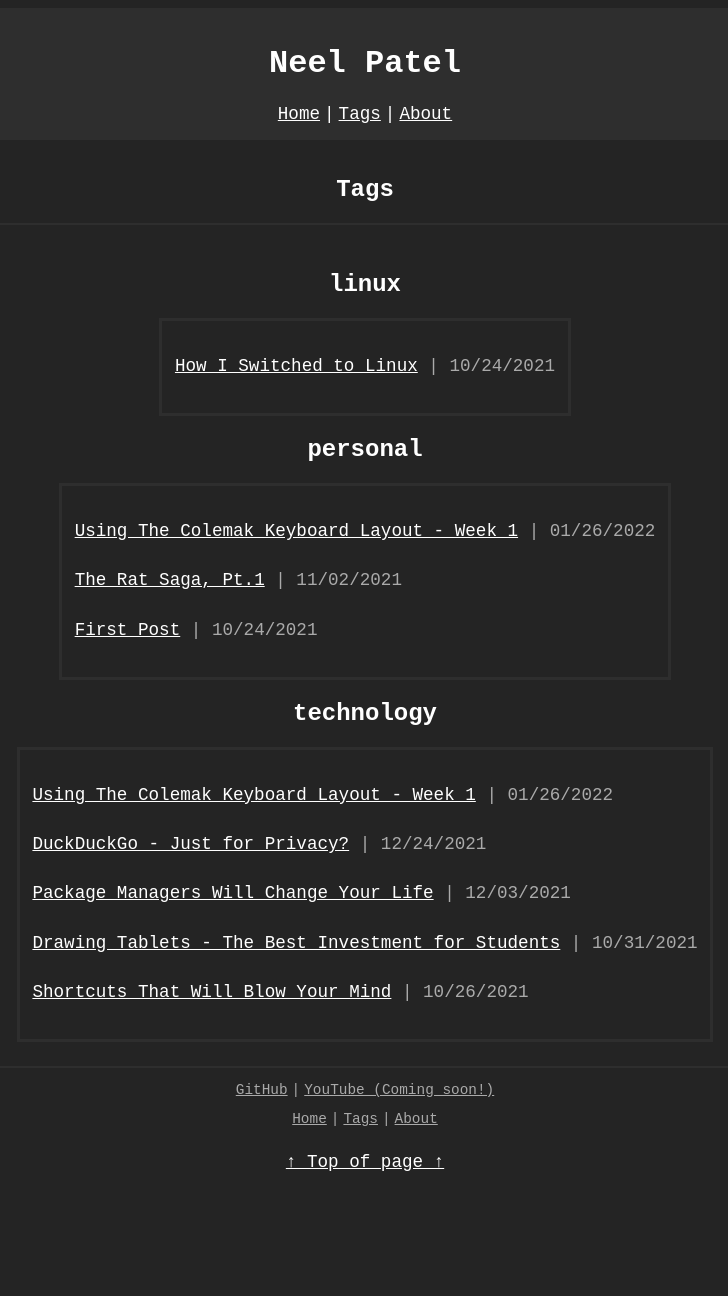
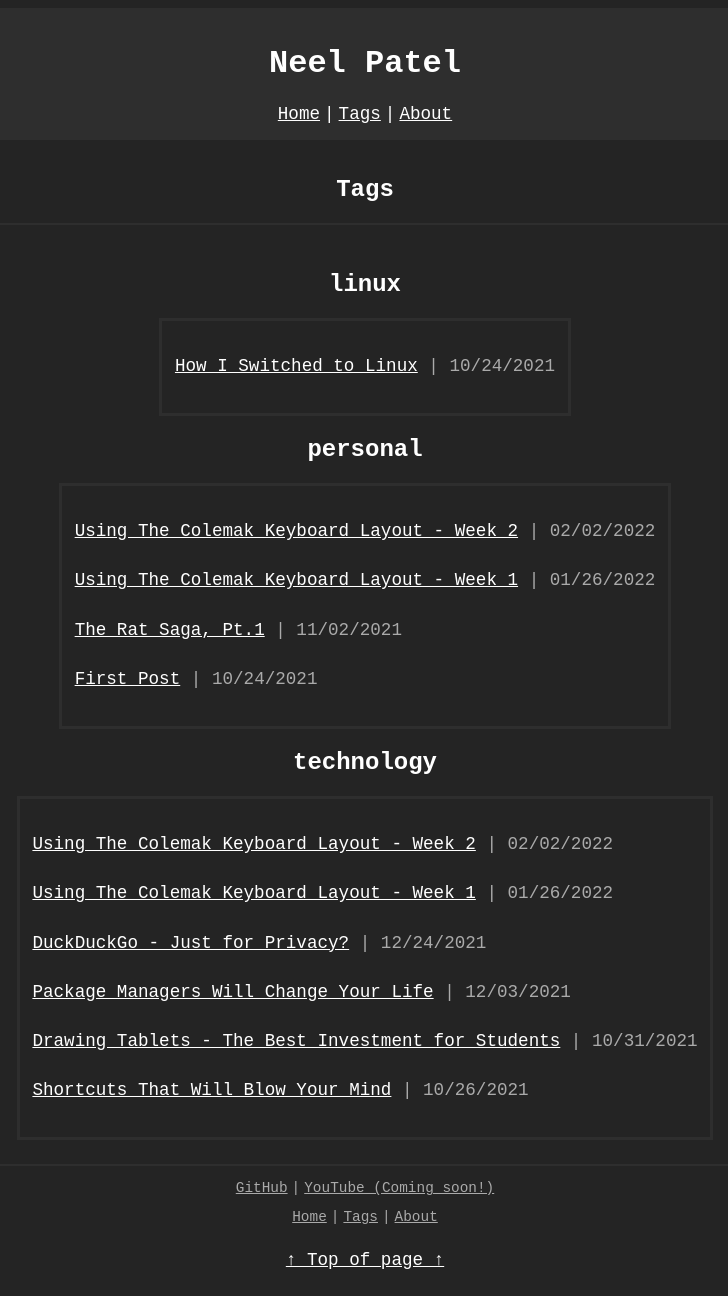
Before and after one commit to NotNeelPatel/notneelpatel.github.io, a Jekyll site: the page built from tags.markdown, in a window 1280 px wide. Shown: the whole page, without its empty margins (275-1003 px from the left). Built offline with Jekyll 4.4.1, drawn with Linux system fonts in a browser that asks for light colours; before the commit the page ends 1198 px from its top, so only the background shows below that; some of the changed lines change nothing that is shown.

Commit message:
Colemak W2

```diff
--- /dev/null
+++ b/_posts/technology/2022-02-02-switching-to-colemak-w2.md
@@ -0,0 +1,36 @@
+---
+layout: post
+title: "Using The Colemak Keyboard Layout - Week 2"
+date: 2022-02-02
+tag: [technology, personal]
+---
+
+Progress has dramatically slowed down since last week. Last week, I went from 1 wpm to 30 wpm, and this week I went from 30 wpm to 45 wpm. As I get better at typing, it will only get harder and will take longer to see tangible results. On the other hand, Nathaniel managed to achieve 69 wpm as if it were nothing.
+
+I have a theory as to why my typing speed feels like it has hit a wall sometimes. When I type in QWERTY, my hands are in different places than when I type in Colemak. I type incorrectly when I use QWERTY. I use ~5 fingers vs 9 fingers on Colemak (I don't use my right thumb). So in essence, I am really just learning how to type again. Using the right technique to type in QWERTY, I type at about 30 wpm.
+
+In terms of my goals I set last week, I achieved well beyond all 3 goals.
+
+-I average around 45 wpm
+
+-My PB is 60 wpm
+
+-I use Colemak for ~90% of the time now
+
+<div id="centerText">
+<img src="/assets/img/60wpm.png" alt="60 wpm" width="100%" loading="lazy"/>
+</div>
+
+## Comparison to QWERTY
+
+I will probably have more to write once I'm even faster, but as of now, I can see that I am much more consistent. On QWERTY, I can be as slow as 50 wpm and as fast as 90 wpm. With Colemak, the variance between my average (45ish), fast (55ish), and slow (30) is much closer. Since commonly used letters are in sensible places and I can basically roll my fingers instead of reaching to the corner as if I'm playing an osu! jump map, I get tired less easily and make less mistakes.
+
+## Goals For Next Week:
+
+-Achieve/beat Nathaniel's 69 wpm
+
+-Average at least 50 wpm
+
+Since I've got midterms, I don't want to spend too much time practicing so I'll keep it reasonable. But who knows, I may even average 60 wpm by next week.
+
+\*By the way I wrote all this in Colemak and it took ~20 mins!! From this point onwards, assume that everything is written in Colemak.
```
Also changed, not shown: _layouts/home.html (line endings or trailing spaces), assets/img/60wpm.png (added).
